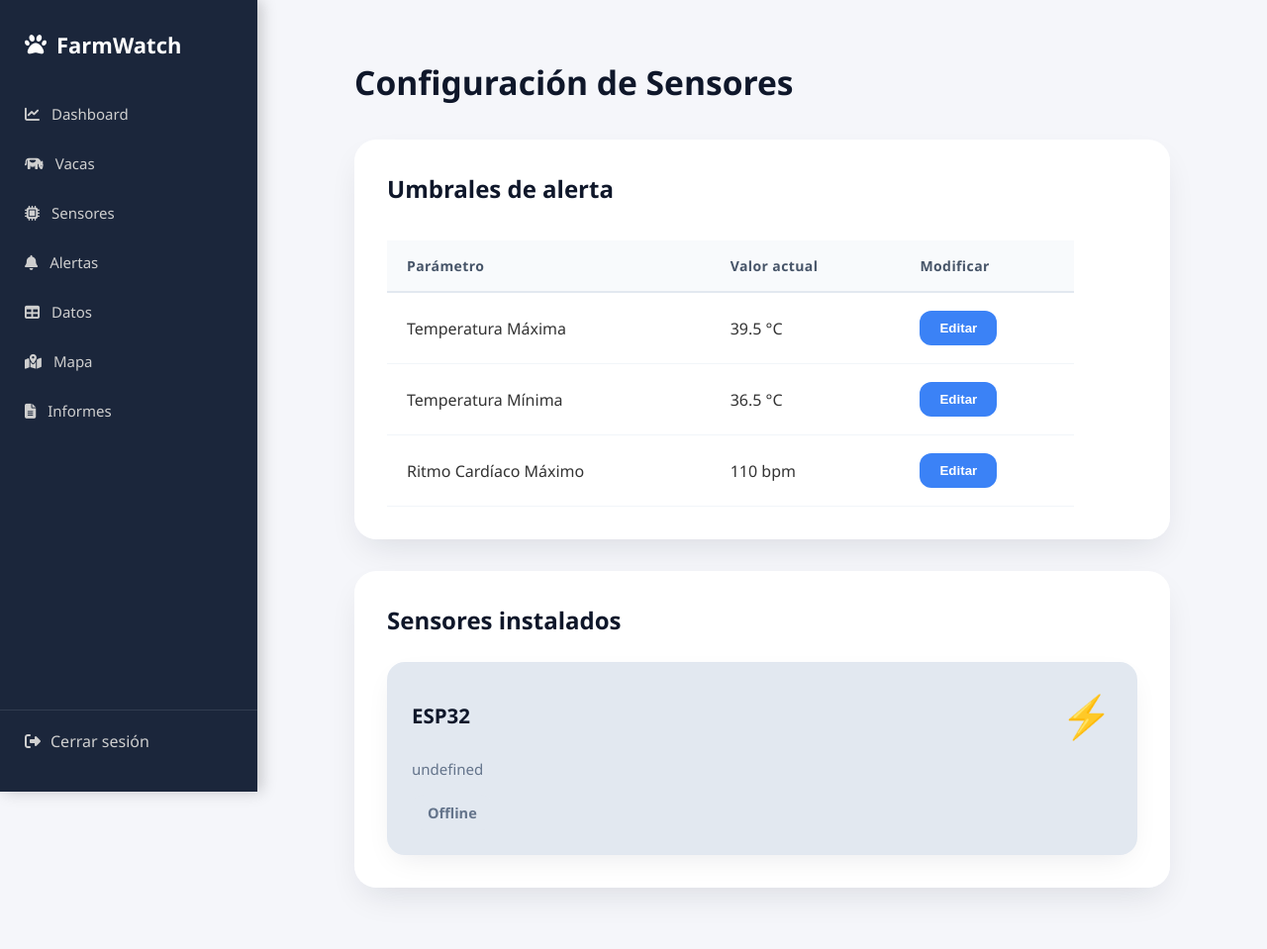
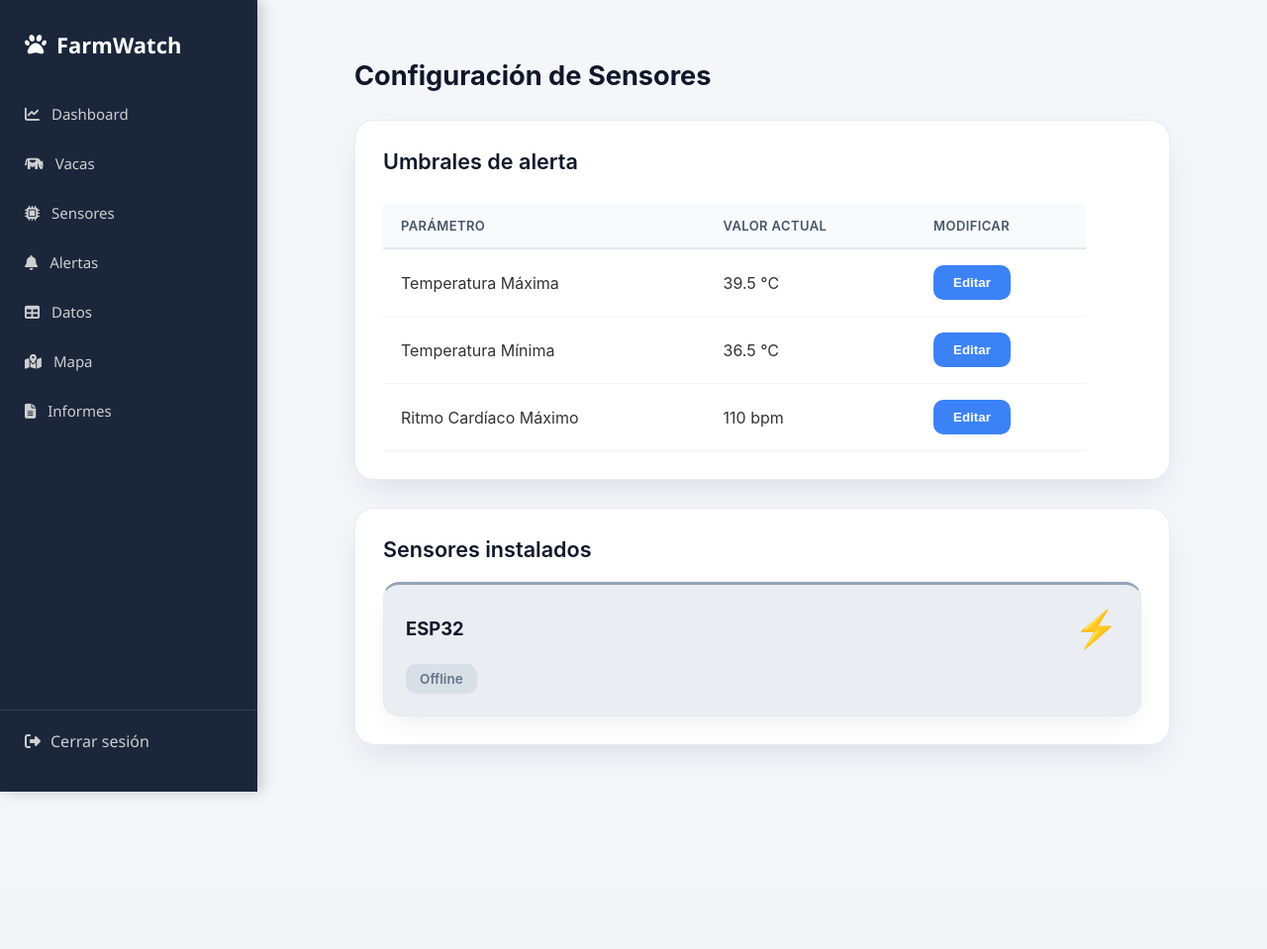
Before and after one commit to isarodri8914/farmwatch2.0, a Flask app: page /sensors in a window 1280 px wide. Shown: the whole page at 99% size. After the commit the page ends 804 px from the top, so only its background shows below. Run offline with Flask 3, Linux system fonts and the light colour scheme; the visitor is signed in with stand-in values (Sample User, id 1); data that the repository does not hold is empty.

Commit message:
Descripción de lo que cambiaste

```diff
--- a/static/css/sensors.css
+++ b/static/css/sensors.css
@@ -4,46 +4,96 @@
 
 :root {
   --primary: #3b82f6;
+  --primary-dark: #2563eb;
   --text: #0f172a;
   --text-light: #64748b;
   --bg-card: rgba(255, 255, 255, 0.93);
-  --border-glass: rgba(255, 255, 255, 0.75);
+  --border-glass: rgba(226, 232, 240, 0.8);
   --success: #10b981;
   --warning: #f97316;
   --danger: #ef4444;
+  --neutral: #94a3b8;
 }
 
 /* Contenedor principal */
 .container {
   max-width: 1280px;
   margin: 30px auto;
-  padding: 0 20px;
+  padding: 0 20px 56px;
+  font-family: "Inter", system-ui, -apple-system, sans-serif;
 }
 
 h1 {
-  font-size: 2.1rem;
+  font-size: 1.7rem;
   font-weight: 700;
   color: var(--text);
-  margin-bottom: 35px;
+  margin-bottom: 28px;
 }
 
 /* Tarjetas principales */
 .card {
   background: var(--bg-card);
   backdrop-filter: blur(20px) saturate(180%);
-  border-radius: 22px;
+  border-radius: 20px;
   border: 1px solid var(--border-glass);
   box-shadow: 0 15px 35px -10px rgba(15, 23, 42, 0.12);
-  padding: 32px;
-  margin-bottom: 32px;
+  padding: 28px;
+  margin-bottom: 28px;
 }
 
 .card h2 {
-  margin: 0 0 26px 0;
-  font-size: 1.5rem;
+  margin: 0 0 20px 0;
+  font-size: 1.35rem;
   font-weight: 600;
   color: var(--text);
 }
+
+.card-title-row {
+  display: flex;
+  align-items: baseline;
+  justify-content: space-between;
+  flex-wrap: wrap;
+  gap: 8px;
+}
+
+.card-title-row h2 { margin-bottom: 6px; }
+
+.last-check {
+  font-size: 12.5px;
+  color: var(--text-light);
+}
+
+/* ==================== LEYENDA ==================== */
+.legend-strip {
+  display: flex;
+  flex-wrap: wrap;
+  align-items: center;
+  gap: 14px;
+  background: rgba(248, 250, 252, 0.8);
+  border: 1px solid var(--border-glass);
+  border-radius: 10px;
+  padding: 9px 14px;
+  margin-bottom: 18px;
+  font-size: 13px;
+}
+
+.legend-chip {
+  display: flex;
+  align-items: center;
+  gap: 6px;
+  color: var(--text);
+  font-weight: 600;
+}
+
+.legend-chip .dot {
+  width: 9px;
+  height: 9px;
+  border-radius: 50%;
+  flex-shrink: 0;
+}
+.dot-ok { background: var(--success); }
+.dot-warn { background: var(--warning); }
+.dot-offline { background: var(--neutral); }
 
 /* Tabla de Umbrales */
 .table {
@@ -54,23 +104,25 @@ h1 {
 .table-wrapper {
   width: 100%;
   overflow-x: auto;
-  margin: 0 -32px;   /* 🔥 rompe el padding del card */
-  padding: 0 32px;   /* lo vuelve a alinear */
+  margin: 0 -28px;
+  padding: 0 28px;
 }
 
 .table th {
   background: #f8fafc;
   color: #475569;
-  padding: 16px 20px;
+  padding: 14px 18px;
   text-align: left;
   font-weight: 600;
-  font-size: 14px;
+  font-size: 13px;
+  text-transform: uppercase;
   letter-spacing: 0.4px;
   border-bottom: 2px solid #e2e8f0;
+  white-space: nowrap;
 }
 
 .table td {
-  padding: 18px 20px;
+  padding: 16px 18px;
   border-bottom: 1px solid #f1f5f9;
   vertical-align: middle;
 }
@@ -79,59 +131,74 @@ h1 {
   background: rgba(241, 245, 249, 0.7);
 }
 
+.field-hint {
+  display: block;
+  font-size: 12px;
+  color: var(--text-light);
+  font-weight: 400;
+  margin-top: 3px;
+}
+
 /* Botones */
 .btn {
   background: var(--primary);
   color: white;
   border: none;
   padding: 10px 20px;
-  border-radius: 12px;
+  border-radius: 10px;
   font-weight: 600;
   cursor: pointer;
-  transition: all 0.25s ease;
+  transition: all 0.2s ease;
+  white-space: nowrap;
 }
 
 .btn:hover {
-  background: #2563eb;
+  background: var(--primary-dark);
   transform: translateY(-1px);
 }
 
 /* Grid de Sensores */
 .sensor-grid {
   display: grid;
-  grid-template-columns: repeat(auto-fit, minmax(290px, 1fr));
-  gap: 24px;
-  margin-top: 10px;
+  grid-template-columns: repeat(auto-fit, minmax(280px, 1fr));
+  gap: 22px;
+  margin-top: 6px;
 }
 
 /* Tarjeta individual de sensor */
 .sensor-card {
   background: white;
-  border-radius: 18px;
-  padding: 24px;
+  border-radius: 16px;
+  padding: 22px;
   box-shadow: 0 10px 30px -10px rgba(15, 23, 42, 0.1);
-  transition: all 0.3s ease;
+  transition: transform 0.2s ease, box-shadow 0.2s ease;
   border: 1px solid rgba(226, 232, 240, 0.6);
+  border-top: 3px solid transparent;
 }
 
 .sensor-card:hover {
-  transform: translateY(-6px);
-  box-shadow: 0 20px 45px -12px rgba(15, 23, 42, 0.15);
+  transform: translateY(-4px);
+  box-shadow: 0 18px 38px -12px rgba(15, 23, 42, 0.15);
 }
+
+.sensor-card.status-ok      { border-top-color: var(--success); }
+.sensor-card.status-warn    { border-top-color: var(--warning); }
+.sensor-card.status-danger  { border-top-color: var(--danger); }
+.sensor-card.status-offline { border-top-color: var(--neutral); }
 
 .sensor-header {
   display: flex;
   justify-content: space-between;
   align-items: center;
-  margin-bottom: 16px;
+  margin-bottom: 14px;
 }
 
 .sensor-icon {
-  font-size: 42px;
+  font-size: 36px;
 }
 
 .sensor-name {
-  font-size: 1.28rem;
+  font-size: 1.15rem;
   font-weight: 700;
   color: var(--text);
   margin: 0;
@@ -139,23 +206,25 @@ h1 {
 
 .sensor-card p {
   color: var(--text-light);
-  margin: 8px 0 16px 0;
-  font-size: 15px;
+  margin: 6px 0 14px 0;
+  font-size: 14.5px;
 }
 
 .sensor-status {
-  padding: 8px 16px;
-  border-radius: 12px;
-  font-size: 14.5px;
+  padding: 7px 14px;
+  border-radius: 10px;
+  font-size: 13.5px;
   font-weight: 600;
   display: inline-block;
 }
 
-/* Colores de estado */
-.status-ok      { background: #d1fae5; color: var(--success); }
-.status-warn    { background: #fef3c7; color: var(--warning); }
-.status-danger  { background: #fee2e2; color: var(--danger); }
-.status-offline { background: #e2e8f0; color: #64748b; }
+/* Colores de estado — "Sin señal" ahora es advertencia (naranja), no la
+   misma severidad que un fallo total; "Offline" (el ESP32 completo sin
+   conexión) queda en gris, distinto de un problema puntual de un sensor. */
+.status-ok      { background: rgba(16, 185, 129, .12); color: var(--success); }
+.status-warn    { background: rgba(249, 115, 22, .12); color: var(--warning); }
+.status-danger  { background: rgba(239, 68, 68, .12); color: var(--danger); }
+.status-offline { background: rgba(148, 163, 184, .2); color: #64748b; }
 
 /* ==================== MODAL ==================== */
 .modal {
```
Also changed, not shown: other parts of static/css/sensors.css (+65 -24 lines), static/js/sensors.js (+94 -20 lines).
